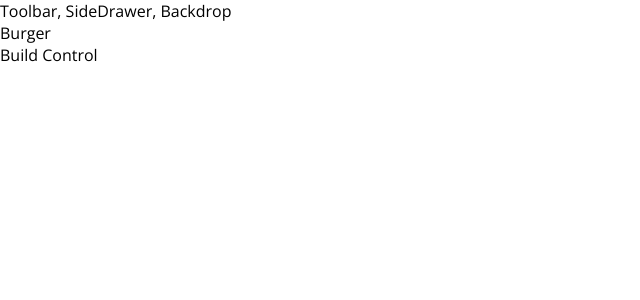
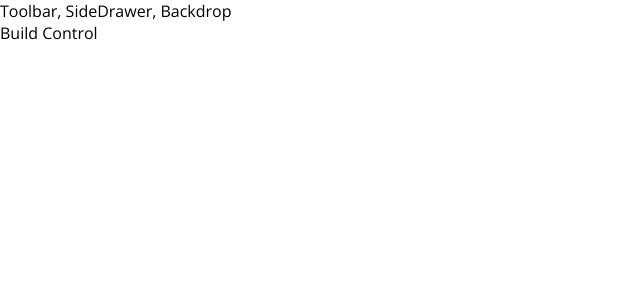
Before and after one commit to syadallah/Burger-Builder, a React app: page / in a window 1280 px wide. Shown: the top 300 px of the page, without its empty margins (0-640 px from the left). Built offline with nearby package versions, Linux system fonts and the light colour scheme.

Commit message:
Solve some source issues

```diff
--- a/src/components/Burger/Burger.js
+++ b/src/components/Burger/Burger.js
@@ -1,6 +1,6 @@
 import React from 'react'
-import classes from './Burger/css'
-import BurgerIngredient from './BurgerIngredient/BurgerIngredient'
+import classes from './Burger.css'
+import BurgerIngredient from './Burgeringredient/Burgeringredient.js'
 
 const burger = (props) => {
   return (
--- a/src/components/Burger/Burgeringredient/Burgeringredient.js
+++ b/src/components/Burger/Burgeringredient/Burgeringredient.js
@@ -1,6 +1,6 @@
 import React, { Component} from 'react'
 import PropTypes from 'prop-types'
-import classes from './burgeringredient/burgeringredient.css'
+import classes from './Burgeringredient.css'
 
 
 class BurgerIngredient extends Component {
--- a/src/containers/BurgerBuilder/BurgerBuilder.js
+++ b/src/containers/BurgerBuilder/BurgerBuilder.js
@@ -1,11 +1,13 @@
 import React, { Component } from 'react'
 
 import Aux from '../../hoc/Aux'
+import Burger from '../../components/Burger/Burger'
+
 class BurgerBuilder extends Component {
   render () {
     return (
       <Aux>
-         <div>Burger</div>
+         <Burger />
          <div>Build Control</div>
       </Aux>
     )
```
Also changed, not shown: src/components/Burger/Burger.css (+5 -4 lines).
